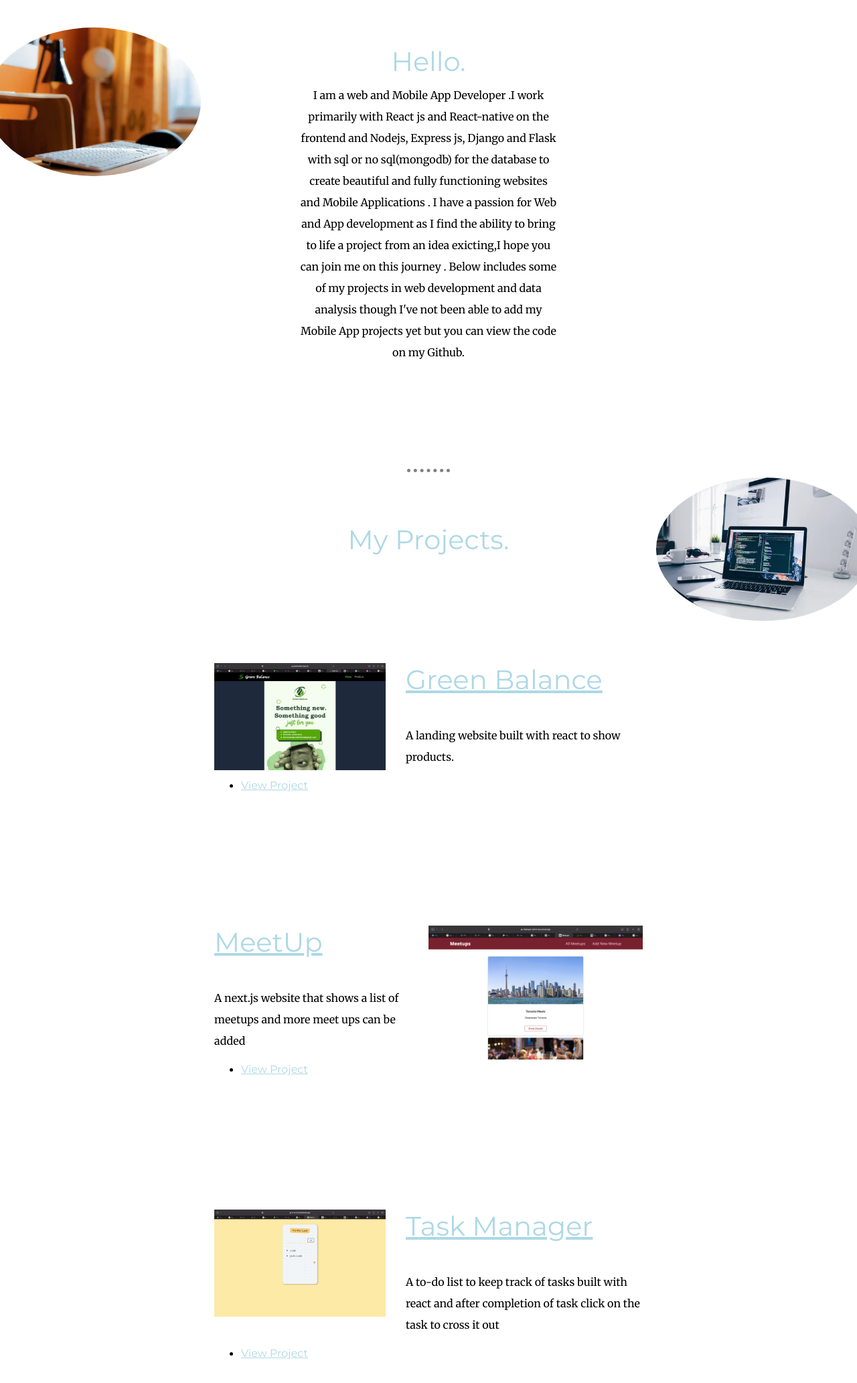
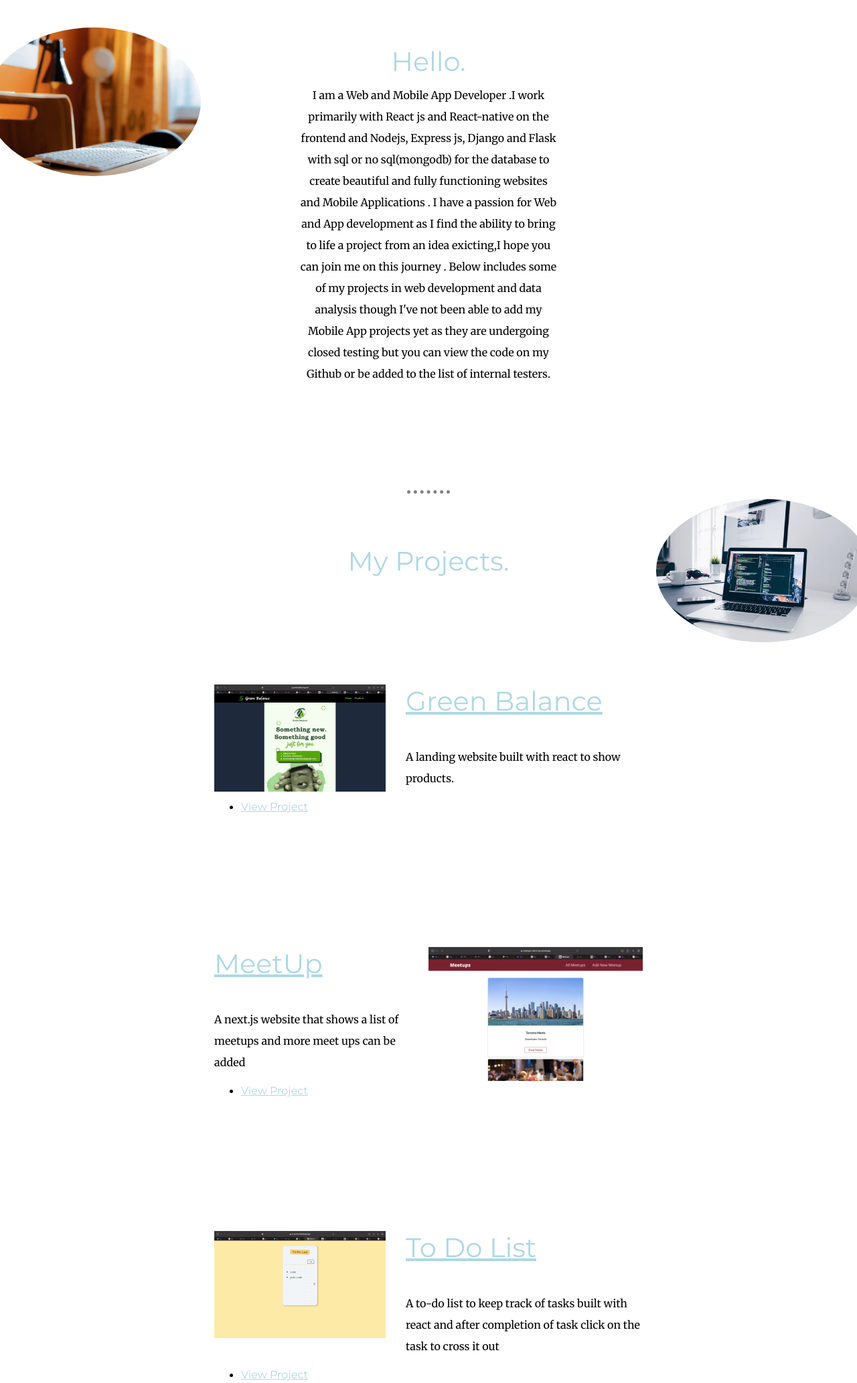
Before and after one commit to hardebite/my-portfolio-website, a plain HTML site: page index.html in a window 1280 px wide. Shown: the part 1260-3325 px from the top of the page at 67% size. Drawn offline with Linux system fonts and the light colour scheme.

Commit message:
Update index.html

```diff
--- a/index.html
+++ b/index.html
@@ -25,7 +25,7 @@
     <div class="profile">
       <img class= "pic2" src="images/working-desk.jpg" alt="">
       <h2 class="intro">Hello.</h2>
-      <p class="intro">I am a  web and Mobile App Developer .I work primarily with React js and React-native on the frontend and Nodejs, Express js, Django and Flask with sql or no sql(mongodb) for the database  to create beautiful and fully functioning websites and Mobile Applications . I have a passion for Web and App development as  I find the ability to bring to life a project from an idea exicting,I hope you can join me on this journey . Below includes some of my projects in web development and data analysis though I've not been able to add my Mobile App projects yet but you can view the code on my Github.</p>
+      <p class="intro">I am a  Web and Mobile App Developer .I work primarily with React js and React-native on the frontend and Nodejs, Express js, Django and Flask with sql or no sql(mongodb) for the database  to create beautiful and fully functioning websites and Mobile Applications . I have a passion for Web and App development as  I find the ability to bring to life a project from an idea exicting,I hope you can join me on this journey . Below includes some of my projects in web development and data analysis though I've not been able to add my Mobile App projects yet as they are undergoing closed testing but you can view the code on my Github or be added to the list of internal testers.</p>
     </div>
     <hr>
     <img class="pic3" src="images/macbook.webp" alt="a workdesk">
@@ -54,7 +54,7 @@
             </div>
       <div class="skill-row" >
               <a href="https://to-do-list-5e0c8.web.app"><img class="web-img" src="images/to-do.png" alt=""></a>
-              <h2><a href="https://to-do-list-5e0c8.web.app">Task Manager</a></h2>
+              <h2><a href="https://to-do-list-5e0c8.web.app">To Do List</a></h2>
               <p class="desc1">A to-do list to keep track of tasks built with react and after completion of task click on the task to cross it out </p>
               <ul class="actions special">
                 <li><a href="https://to-do-list-5e0c8.web.app" class="button">View Project</a></li>
@@ -176,7 +176,7 @@
     <a class="footer-link" href="https://www.linkedin.com/in/adedoyin-adegbite-269768211">LinkedIn</a>
     <a class="footer-link" href="https://twitter.com/iamhardebite">Twitter</a>
     <a class="footer-link" href="https://github.com/hardebite">Github</a>
-    <a class="footer-link" href="https://hardebite.github.io/CV/">Website</a>
+<!--     <a class="footer-link" href="https://hardebite.github.io/CV/">Website</a> -->
     <p class="copy">© 2024   Adedoyin Adegbite.</p>
   </div>
 </body>
```
